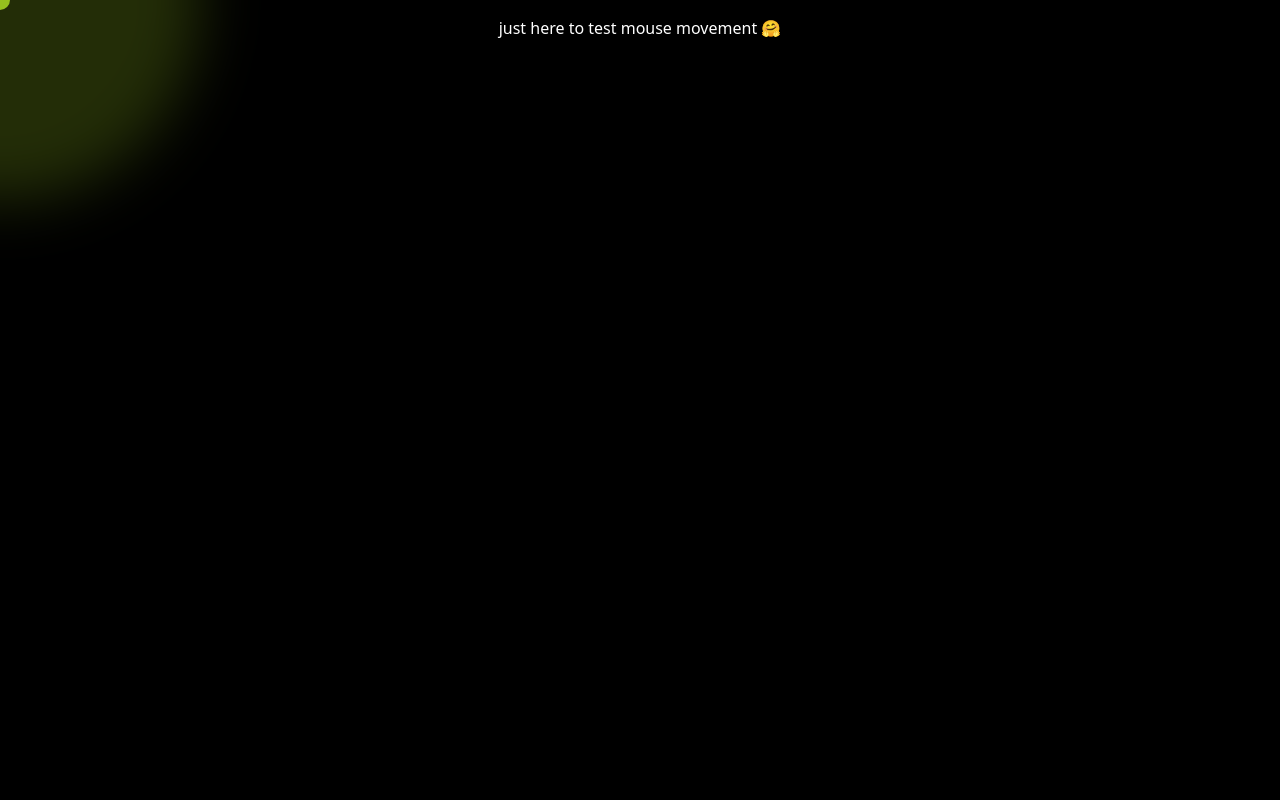
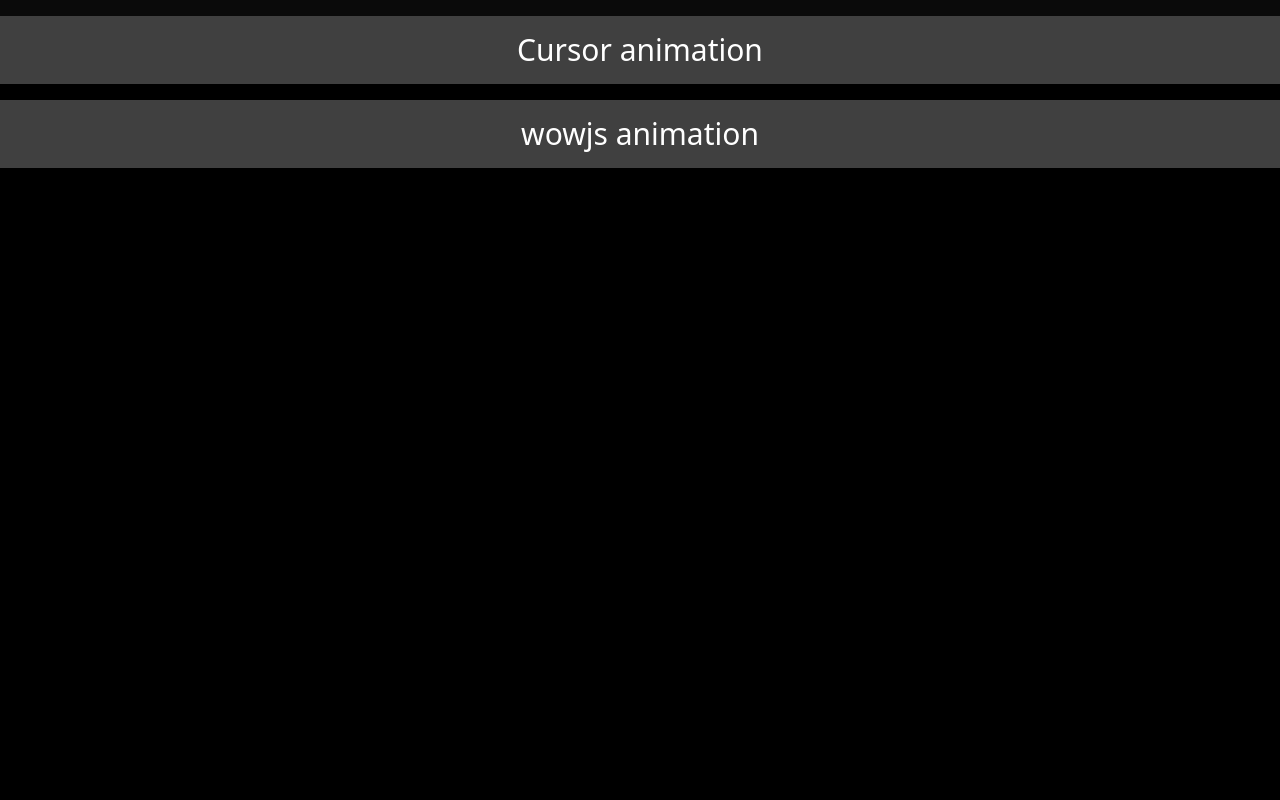
Before and after one commit to ridwanyinus/Animations-Comps, a Next.js app: page / in a window 1280 px wide. Shown: the top 800 px of the page. Built offline with nearby package versions, Linux system fonts and the light colour scheme.

Commit message:
chore: move cursor and wowjs to another page

```diff
--- a/components/Cursor.tsx
+++ b/app/cursor/page.tsx
@@ -30,7 +30,7 @@ const Cursor: React.FC = () => {
   }, []);
 
   return (
-    <>
+    <main>
       <div
         className="cursor"
         style={{
@@ -45,7 +45,7 @@ const Cursor: React.FC = () => {
           top: `${blurPosition.y}px`,
         }}
       />
-    </>
+    </main>
   );
 };
 
--- a/app/layout.tsx
+++ b/app/layout.tsx
@@ -14,7 +14,7 @@ export default function RootLayout({
 }>) {
   return (
     <html lang="en">
-      <body>{children}</body>
+      <body className="bg-neutral-950">{children}</body>
     </html>
   );
 }
--- a/app/page.tsx
+++ b/app/page.tsx
@@ -1,15 +1,19 @@
 import React from "react";
 import dynamic from "next/dynamic";
-
-const Wow = dynamic(() => import("@/components/Wow"), { ssr: false });
-const Cursor = dynamic(() => import("@/components/Cursor"), { ssr: false });
+import Link from "next/link";
+// const Wow = dynamic(() => import("@/components/Wow"), { ssr: false });
+// const Cursor = dynamic(() => import("@/components/Cursor"), { ssr: false });
 
 const page = () => {
   return (
     <div className="relative min-h-screen w-full bg-black">
-      <div className="h-screen bg-black text-center text-white pt-4"> just here to test mouse movement 🤗 </div>
-      <Cursor />
-      <Wow />
+      <Link href="/cursor" className="text-white text-3xl bg-neutral-700 p-4 my-4 text-center block ">
+        Cursor animation
+      </Link>
+      <Link href="/wowjs" className="text-white text-3xl bg-neutral-700 p-4 text-center block text-center">
+        wowjs animation
+      </Link>
+      {/* <Wow /> */}
     </div>
   );
 };
```
Also changed, not shown: app/wowjs/page.tsx (renamed from components/Wow.tsx).
